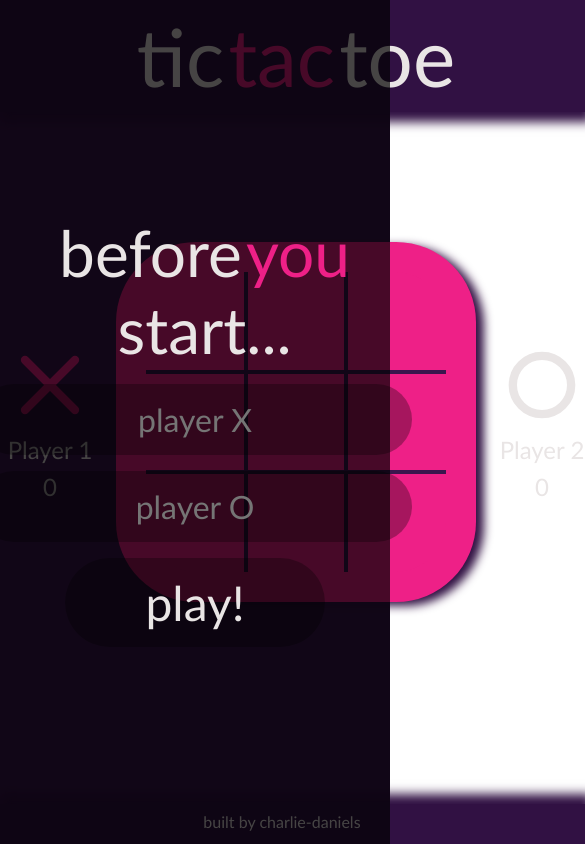
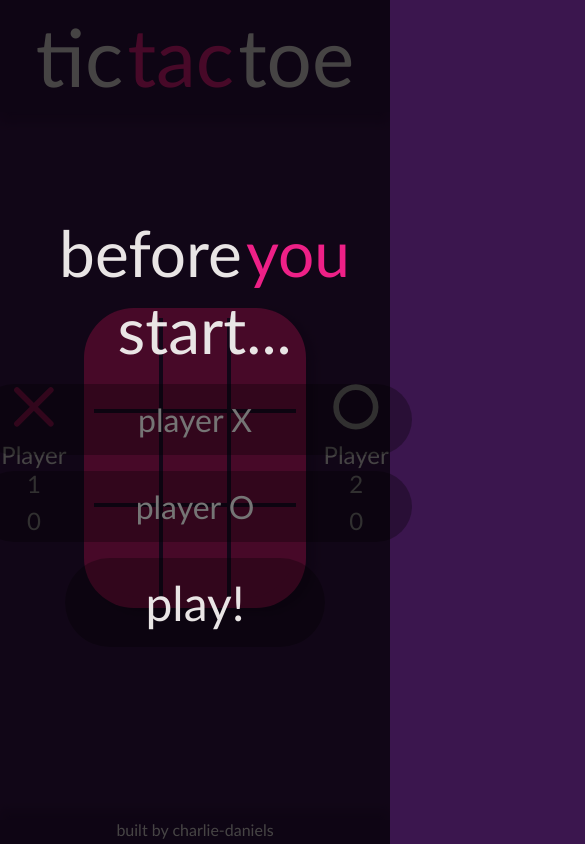
Before and after one commit to charlie-daniels/tic-tac-toe, a plain HTML site: page index.html in a window 390 px wide. Shown: the whole page, 585 px wide, since content can reach past the window. Drawn offline with Linux system fonts and the light colour scheme.

Commit message:
fix responsiveness

```diff
--- a/styles.css
+++ b/styles.css
@@ -29,11 +29,23 @@ ol, ul {
 
 /* Container */
 
+body, html {
+  height: 100%;
+  width: 100%;
+  margin: 0;
+  background: var(--bg-color);
+}
+
 #container {
-  height: 100vh;
+  width: 100vw;
+  height: 100%;
+  min-height: 100%;
+  box-sizing: border-box;
+  overflow-x: hidden;
+  overflow-y: hidden;
   display: grid;
-  grid-template: 1fr 1fr 1fr / 1fr;
-  background: var(--bg-color);
+  grid-template: 6rem auto 1.5rem / 1fr;
+  justify-content: space-between;
   text-align: center;
 }
 
@@ -52,21 +64,8 @@ h1:nth-of-type(2) {
   color: var(--lowlight-color);
 }
 
-/* Footer */
-
 footer {
-  margin-top: auto;
-  padding: .5rem;
   box-shadow: 0 -10px 10px 0 var(--dark-bg-color);
-}
-footer * {
-  display: inline;
-}
-footer svg {
-  color: var(--lowlight-color);
-  vertical-align: middle;
-  width: 1.5rem;
-  height: 1.5rem;
 }
 footer, header {
   background: var(--dark-bg-color);
@@ -86,7 +85,7 @@ footer, header {
   display: flex;
   flex-direction: column;
   align-items: center;
-  min-width: 100px;
+  min-width: 30px;
 }
 .player img {
   width: 100px;
@@ -106,15 +105,14 @@ footer, header {
 #board {
   display: grid;
   grid-template: 1fr 1fr 1fr / 1fr 1fr 1fr;
-  width: fit-content;
-  padding: 30px;
-  border-radius: calc(var(--board-radius) + 30px);
+  width: clamp(150px, 300px, 70%);
+  height: clamp(150px, 300px, 70%);
+  padding: 10px;
+  border-radius: 50px;
   background: var(--lowlight-color);
   box-shadow: 8px 4px 10px 0 var(--dark-bg-color);
 }
 .tile {
-  width: 100px;
-  height: 100px;
   display: flex;
   justify-content: center;
   align-items: center;
@@ -163,8 +161,8 @@ footer, header {
 /* Menu */
 
 #menu {
-  width: 100vw;
-  height: 100vh;
+  width: 100%;
+  height: 100%;
   display: flex;
   flex-direction: column;
   justify-content: center;
```
